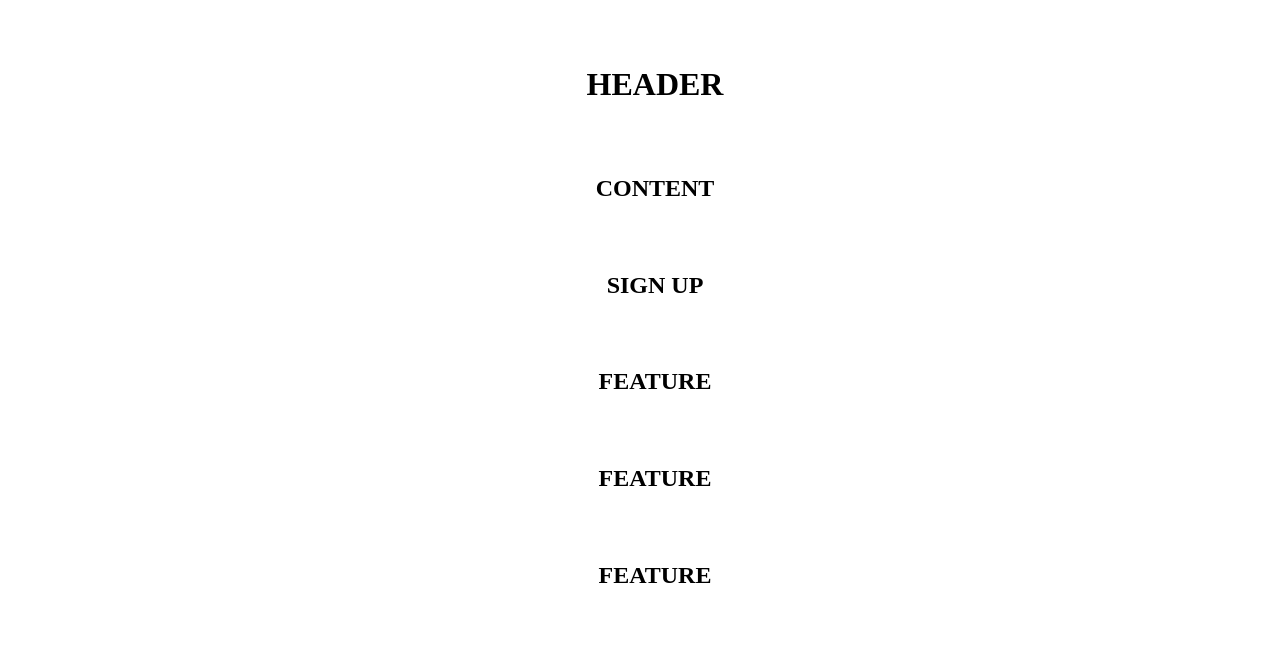
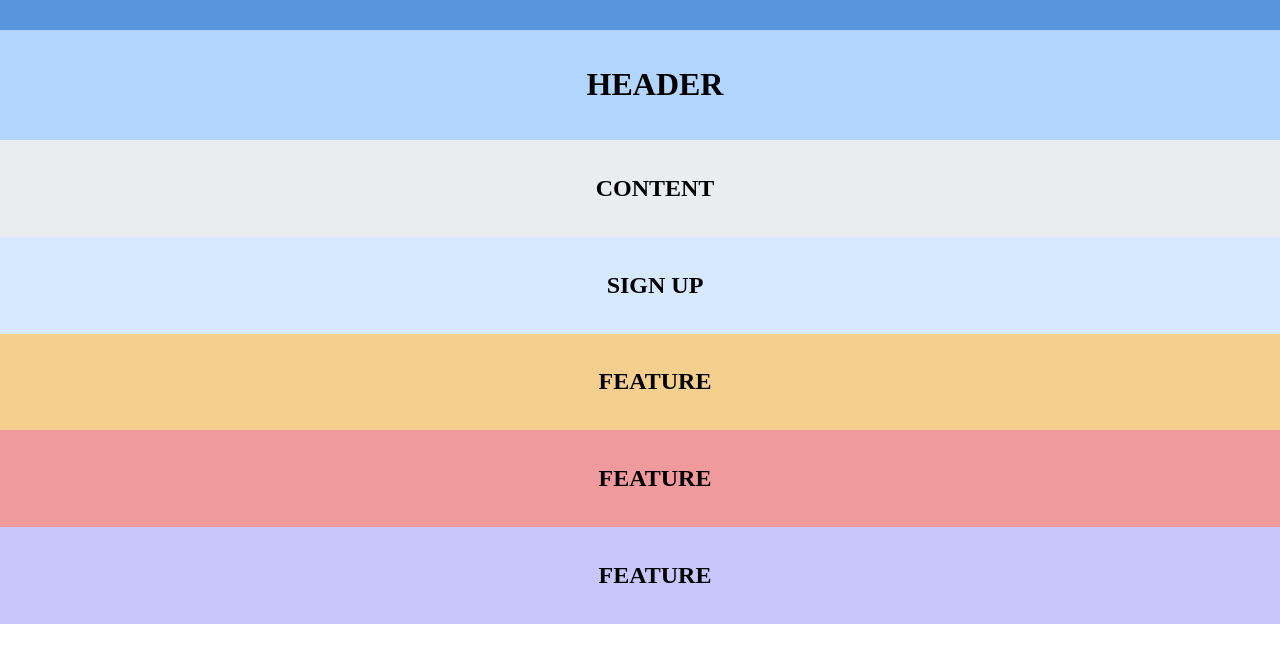
Before and after one commit to JAMK-IT-STUDENT/ttms0400-web-visualisointi-yhteinen-harjoitus-suvik8805, a plain HTML site: page index.html in a window 1280 px wide. Shown: the top 662 px of the page. Drawn offline with Linux system fonts and the light colour scheme.

Commit message:
EDIT index.html and main.css

```diff
--- a/index.html
+++ b/index.html
@@ -20,13 +20,13 @@
     <section>
         <h2>SIGN UP</h2>
     </section>
-    <article>
+    <article class="bg-yellow">
         <h2>FEATURE</h2>
     </article>
-    <article>
+    <article class="bg-red">
         <h2>FEATURE</h2>
     </article>
-    <article>
+    <article class="bg-purple">
         <h2>FEATURE</h2>
     </article>
 
--- a/style/main.css
+++ b/style/main.css
@@ -14,4 +14,32 @@ header, section, nav, main, article {
     width: 100vw;
     padding: 15px;
     text-align: center;
+
 }
+
+nav {
+    background-color: #5995DA;
+}
+header {
+    background-color: #B2D6FF;
+}
+main {
+    background-color: #EAEDF0;
+}
+section {
+    background-color: #D6E9FE;
+}
+
+/* Background colors */
+
+.bg-yellow {
+    background-color: #F5CF8E;
+}
+
+.bg-red {
+    background-color: #F09A9D;
+}
+
+.bg-purple{
+    background-color: #C8C6FA;
+}
```
